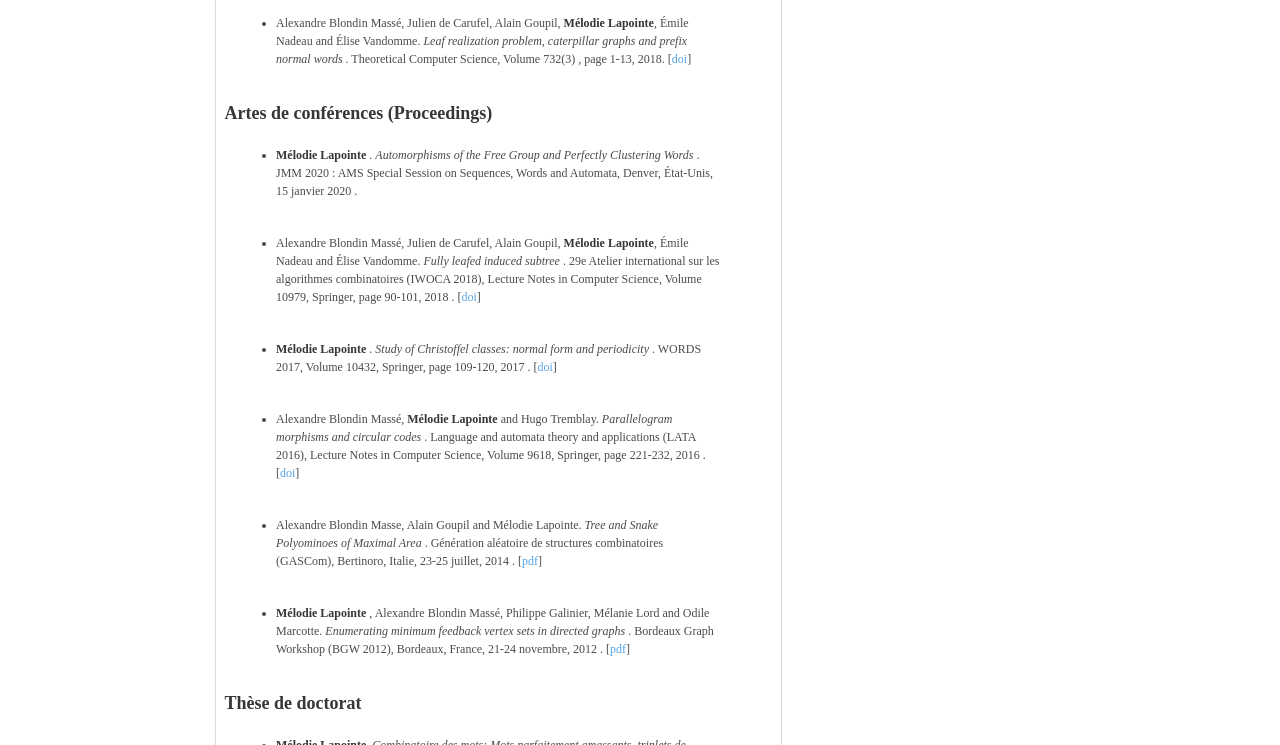
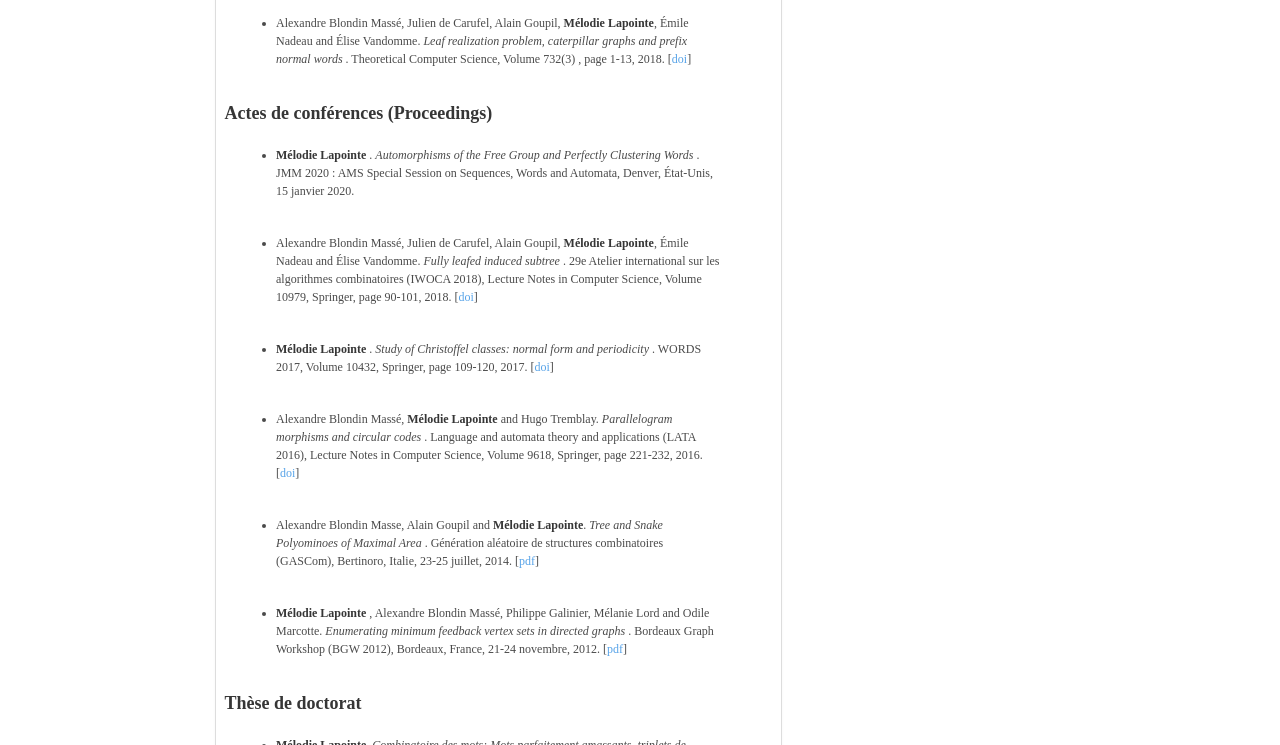
Before and after one commit to lapointemelodie/lapointemelodie.github.io, a Jekyll site: the page built from publications.html, in a window 1280 px wide. Shown: the part 425-1170 px from the top of the page. Built offline with Jekyll 4.4.1, drawn with Linux system fonts in a browser that asks for light colours.

Commit message:
Correction typo

```diff
--- a/_data/acte_conf.yml
+++ b/_data/acte_conf.yml
@@ -30,7 +30,7 @@
   publisher: Springer
   annee: 2016
   doi: https://doi.org/10.1007/978-3-319-30000-9_17
-- auteur: Alexandre Blondin Masse, Alain Goupil and Mélodie Lapointe
+- auteur: Alexandre Blondin Masse, Alain Goupil and <strong>Mélodie Lapointe</strong>
   titre: Tree and Snake Polyominoes of Maximal Area
   conf: Génération aléatoire de structures combinatoires (GASCom)
   lieu: Bertinoro, Italie
--- a/_includes/articles.html
+++ b/_includes/articles.html
@@ -7,7 +7,7 @@
 </ul>
 {% endfor %}
 
-<h3> <strong> Artes de conférences (Proceedings) </strong> </h3>
+<h3> <strong> Actes de conférences (Proceedings) </strong> </h3>
 {% for item in site.data.acte_conf %}
 <ul>
     <li>
@@ -17,9 +17,8 @@
         {% if item.publisher %} {{item.publisher}}, {% endif %}
         {% if item.page %} page {{item.page}}, {% endif %}
         {% if item.lieu %} {{item.lieu}}, {% endif %}
-        {% if item.annee %} {{item.annee}} {% endif %}
-        {% if item.date %} {{item.date}} {% endif %}
-        .
+        {% if item.annee %} {{item.annee}}. {% endif %}
+        {% if item.date %} {{item.date}}. {% endif %}
         {% if item.doi %} [<a href="{{item.doi}}">doi</a>] {% endif %}
         {% if item.pdf %} [<a href="{{item.pdf}}">pdf</a>] {% endif %}
     </li>
```
